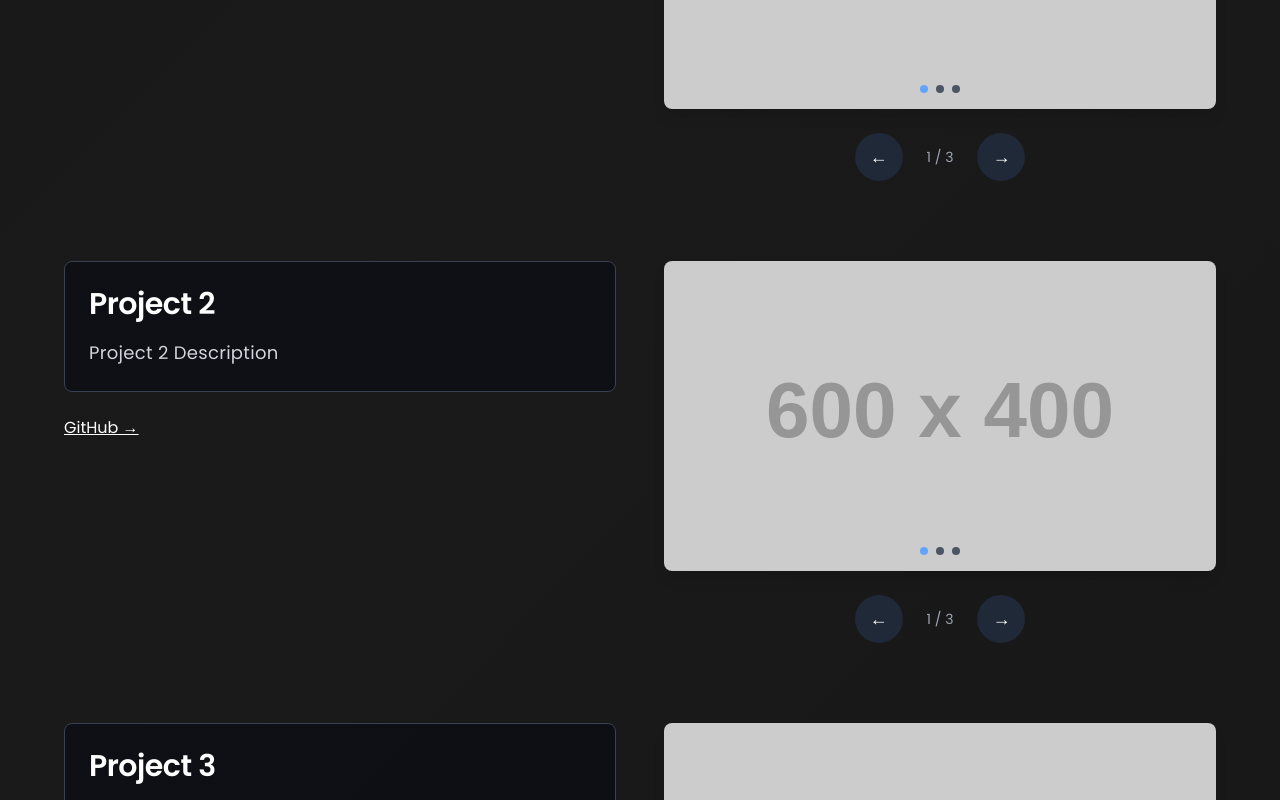
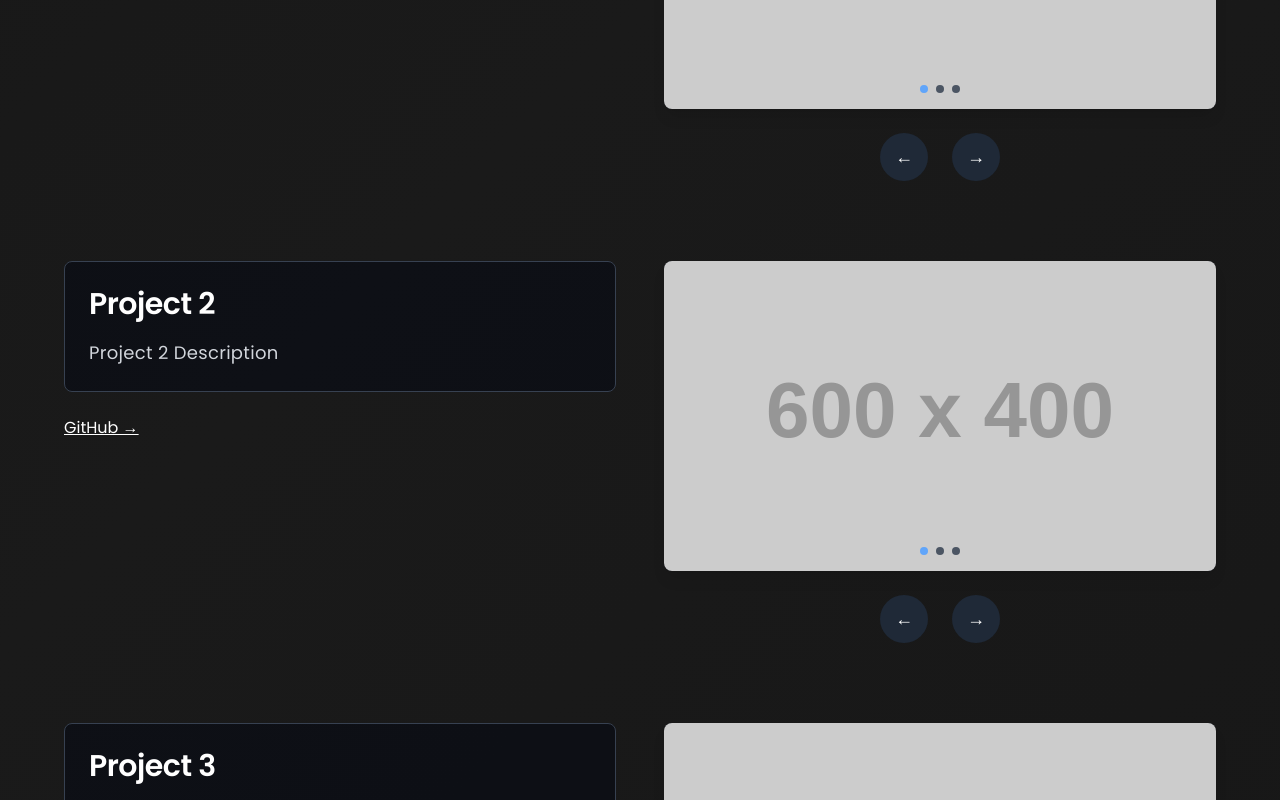
Before and after one commit to arhaamhossain/ARX, a Next.js app: page /ARX/ in a window 1280 px wide. Shown: the part 1040-1840 px from the top of the page. Built offline with nearby package versions, Linux system fonts and the light colour scheme.

Commit message:
Remove image page indicator counter from carousel navigation

```diff
--- a/pages/index.tsx
+++ b/pages/index.tsx
@@ -418,9 +418,6 @@ export default function Home() {
                             >
                               ←
                             </button>
-                            <span className="text-gray-400 flex items-center text-sm">
-                              {getActiveImageIndex(category.title, project.title) + 1} / {project.images.length}
-                            </span>
                             <button
                               onClick={() => {
                                 const current = getActiveImageIndex(
```
